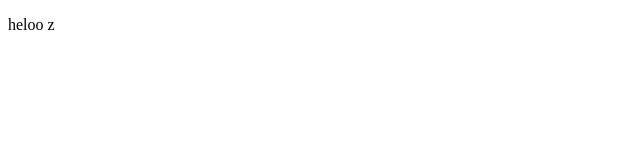
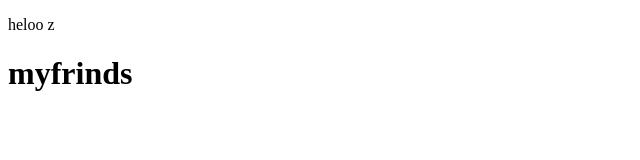
Before and after one commit to AyenewW/za, a plain HTML site: page index.html in a window 1280 px wide. Shown: the whole page, without its empty margins (0-640 px from the left). Drawn offline with Linux system fonts and the light colour scheme.

Commit message:
we make modify

```diff
--- a/index.html
+++ b/index.html
@@ -8,5 +8,6 @@
 </head>
 <body>
     <p> heloo z</p>
+    <h1>myfrinds</h1>
 </body>
 </html>
```
